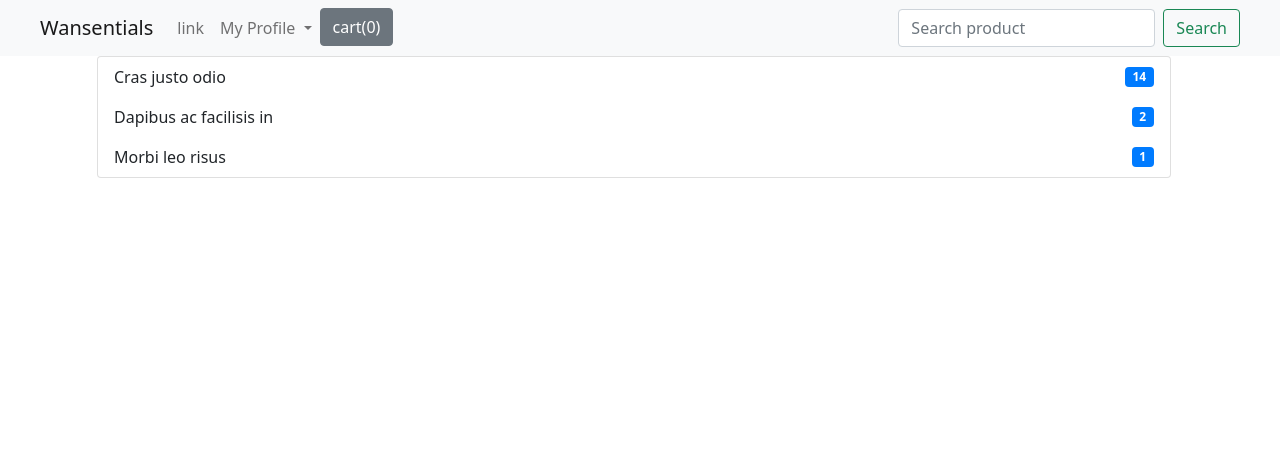
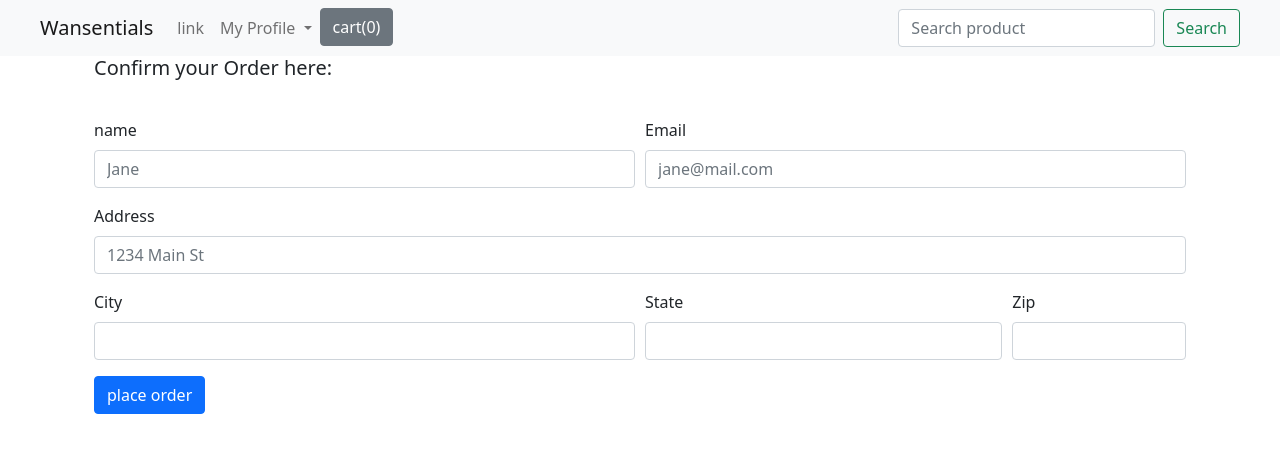
Before and after one commit to Angelamutyota/wansentials, a Django app: page /checkout/ in a window 1280 px wide. Shown: the top 453 px of the page. Run offline with Django 3.2, Linux system fonts and the light colour scheme; some libraries are stand-ins or nearby versions.

Commit message:
add post method to checkout function

```diff
--- a/wansentialsapp/templates/checkout.html
+++ b/wansentialsapp/templates/checkout.html
@@ -2,28 +2,74 @@
 {%load static%}
 
 {%block content%}
-
+<head>
+    <script
+        src="https://code.jquery.com/jquery-3.6.0.js"
+        integrity="sha256-H+K7U5CnXl1h5ywQfKtSj8PCmoN9aaq30gDh27Xc0jk="
+        crossorigin="anonymous"></script>
+</head>
 <body>
     <div class="container">
+        <div class="row">
         <div class="col-md-12">
-            <div class="row">
-                <ul class="list-group">
-                    <li class="list-group-item d-flex justify-content-between align-items-center">
-                      Cras justo odio
-                      <span class="badge badge-primary badge-pill">14</span>
-                    </li>
-                    <li class="list-group-item d-flex justify-content-between align-items-center">
-                      Dapibus ac facilisis in
-                      <span class="badge badge-primary badge-pill">2</span>
-                    </li>
-                    <li class="list-group-item d-flex justify-content-between align-items-center">
-                      Morbi leo risus
-                      <span class="badge badge-primary badge-pill">1</span>
-                    </li>
-                  </ul>
+            <h5> Confirm your Order here:</h5>
+                <ul id="item_list" class="list-group">
+
+                </ul>
+            </div>
+        </div>
+        <div class="row">
+            <div class="col-md-12">
+                <form method="POST" style="margin-top: 30px;">
+                    <div class="form-row">
+                      <div class="form-group col-md-6">
+                        <label for="inputEmail4">name</label>
+                        <input id="name" name="name" type="text" class="form-control" id="inputEmail4" placeholder="Jane">
+                      </div>
+                      <div class="form-group col-md-6">
+                        <label for="inputPassword4">Email</label>
+                        <input id="email" name="email" type="email" class="form-control" id="inputPassword4" placeholder="jane@mail.com">
+                      </div>
+                    </div>
+                    <div class="form-group">
+                      <label for="inputAddress">Address</label>
+                      <input id="address" name="address" type="text" class="form-control" id="inputAddress" placeholder="1234 Main St">
+                    </div>
+                    <div class="form-row">
+                      <div class="form-group col-md-6">
+                        <label for="inputCity">City</label>
+                        <input id="city" name="city" type="text" class="form-control" id="inputCity">
+                      </div>
+                      <div class="form-group col-md-4">
+                        <label for="inputState">State</label>
+                        <input id="state" name="state" type="text" class="form-control" id="inputCity">
+
+                      </div>
+                      <div class="form-group col-md-2">
+                        <label for="inputZip">Zip</label>
+                        <input id="zipcode" name="zipcode" type="text" class="form-control" id="inputZip">
+                      </div>
+                    </div>
+                    <button type="submit" class="btn btn-primary">place order</button>
+                  </form>
             </div>
         </div>
     </div>
 </body>
+<script type="text/javascript">
+if (localStorage.getItem('cart')== null){
+    var cart = {}
+}
+else {
+    cart = JSON.parse(localStorage.getItem('cart'));
+}
+for (item in cart){
+    let name = cart[item][1];
+    let quantity = cart[item][0];
+
+    itemString = `<li class= "list-group-item">${name}-${quantity}</li>`
+    $('#item_list').append(itemString);
+}
+</script>
 
 {%endblock%}
--- a/wansentialsapp/views.py
+++ b/wansentialsapp/views.py
@@ -107,4 +107,14 @@
     return render(request, "product.html", {"product":product})
 
 def checkout(request):
+
+    if request.method == "POST":
+        name = request.POST.get('name', "")
+        email = request.POST.get('email', "")
+        address = request.POST.get('address', "")
+        city = request.POST.get('city', "")
+        state = request.POST.get('state', "")
+        zipcode = request.POST.get('zipcode', "")
+
+
     return render(request, 'checkout.html')
```
Also changed, not shown: wansentialsapp/templates/index.html (+8 -4 lines).
